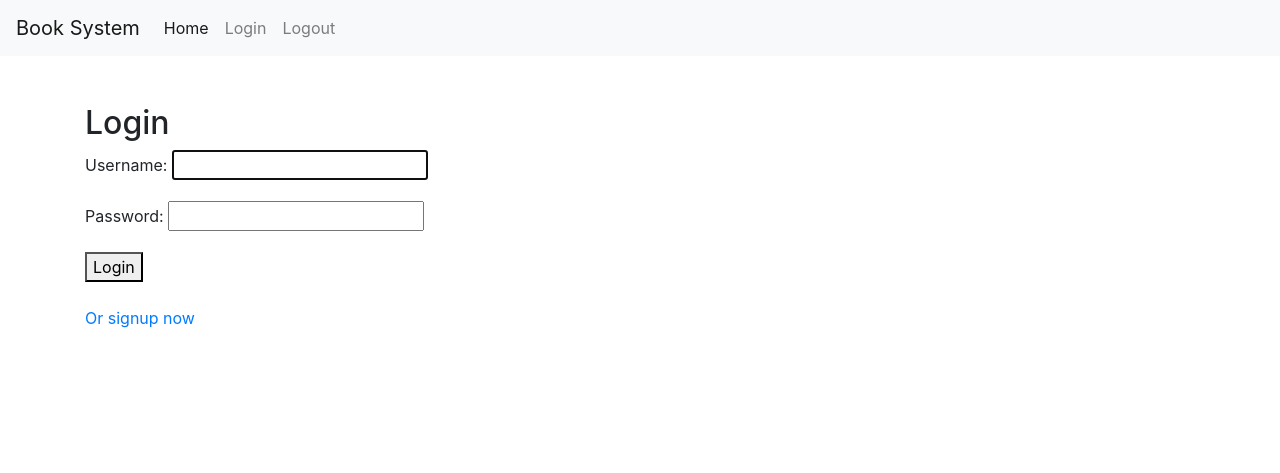
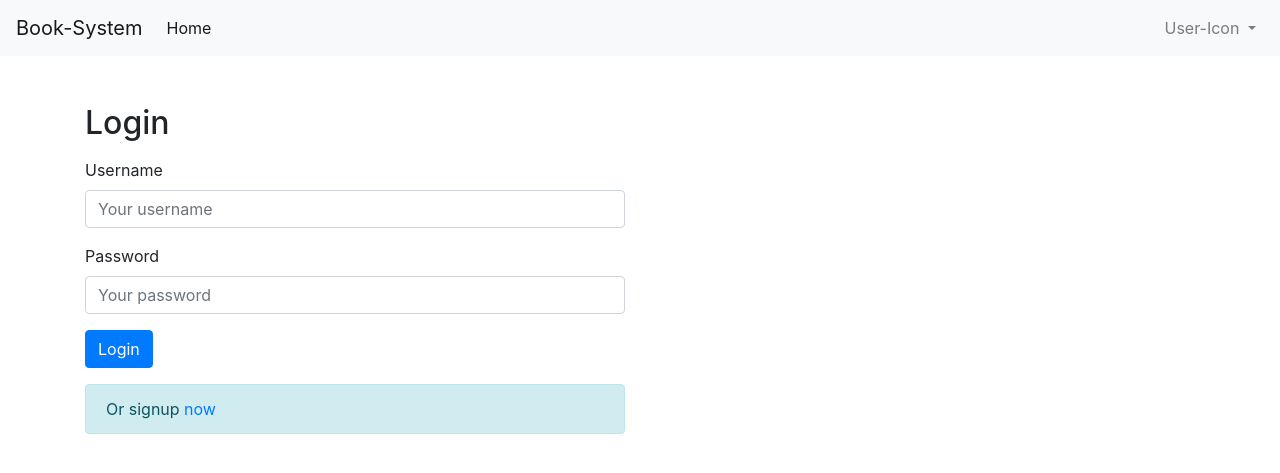
Before and after one commit to mschori/m133_book_system, a Django app: page /accounts/login/ in a window 1280 px wide. Shown: the top 473 px of the page. Run offline with Django 3.2, Linux system fonts and the light colour scheme; some libraries are stand-ins or nearby versions.

Commit message:
- changes?

```diff
--- a/templates/base.html
+++ b/templates/base.html
@@ -14,22 +14,27 @@
 <body>
 
 <!-- Nav-Bar -->
-<nav class="navbar navbar-expand-lg navbar-light bg-light">
-    <a class="navbar-brand" href="#">Book System</a>
-    <button class="navbar-toggler" type="button" data-toggle="collapse" data-target="#navbarNav"
-            aria-controls="navbarNav" aria-expanded="false" aria-label="Toggle navigation">
+<nav class="navbar navbar-expand-md navbar-light bg-light">
+    <a class="navbar-brand" href="{% url 'home' %}">Book-System</a>
+    <button class="navbar-toggler" type="button" data-toggle="collapse" data-target="#navbarNav">
         <span class="navbar-toggler-icon"></span>
     </button>
     <div class="collapse navbar-collapse" id="navbarNav">
-        <ul class="navbar-nav">
+        <ul class="navbar-nav mr-auto">
             <li class="nav-item active">
                 <a class="nav-link" href="{% url 'home' %}">Home</a>
             </li>
-            <li class="nav-item">
-                <a class="nav-link" href="{% url 'login' %}">Login</a>
-            </li>
-            <li class="nav-item">
-                <a class="nav-link" href="{% url 'logout' %}">Logout</a>
+        </ul>
+        <ul class="navbar-nav">
+            <li class="nav-item dropdown">
+                <a class="nav-link dropdown-toggle" href="#" id="navbarDropdownMenuLink" data-toggle="dropdown"
+                   aria-haspopup="true" aria-expanded="false">
+                    User-Icon
+                </a>
+                <div class="dropdown-menu" aria-labelledby="navbarDropdownMenuLink">
+                    <a class="dropdown-item" href="{% url 'login' %}">Login</a>
+                    <a class="dropdown-item" href="{% url 'logout' %}">Logout</a>
+                </div>
             </li>
         </ul>
     </div>
--- a/templates/registration/login.html
+++ b/templates/registration/login.html
@@ -6,15 +6,42 @@
 
 {% block content %}
 
-    <h2>Login</h2>
-    <form method="post">
-        {% csrf_token %}
-        {{ form.as_p }}
-        <button type="submit">Login</button>
-    </form>
+    <div class="mb-3">
+        <h2>Login</h2>
+    </div>
 
-    <br>
+    <div class="row">
+        <div class="col-6">
+            <form method="post">
+                {% csrf_token %}
 
-    <a href="{% url 'signup' %}">Or signup now</a>
+                <div class="form-group">
+                    <label for="{{ form.username.id_for_label }}">Username</label>
+                    <input type="text" class="form-control" id="{{ form.username.id_for_label }}"
+                           placeholder="Your username" name="{{ form.username.html_name }}" required>
+                    {% if form.username.errors %}
+                        <small class="form-text text-alert">{{ form.username.errors.0 }}</small>
+                    {% endif %}
+                </div>
+
+                <div class="form-group">
+                    <label for="{{ form.password.id_for_label }}">Password</label>
+                    <input type="password" class="form-control" id="{{ form.password.id_for_label }}"
+                           placeholder="Your password" name="{{ form.password.html_name }}" required>
+                    {% if form.password.errors %}
+                        <small class="form-text text-alert">{{ form.password.errors.0 }}</small>
+                    {% endif %}
+                </div>
+
+                <button type="submit" class="btn btn-primary">Login</button>
+            </form>
+
+            <div class="mt-3">
+                <div class="alert alert-info" role="alert">
+                    Or signup <a href="{% url 'signup' %}">now</a>
+                </div>
+            </div>
+        </div>
+    </div>
 
 {% endblock %}
```
